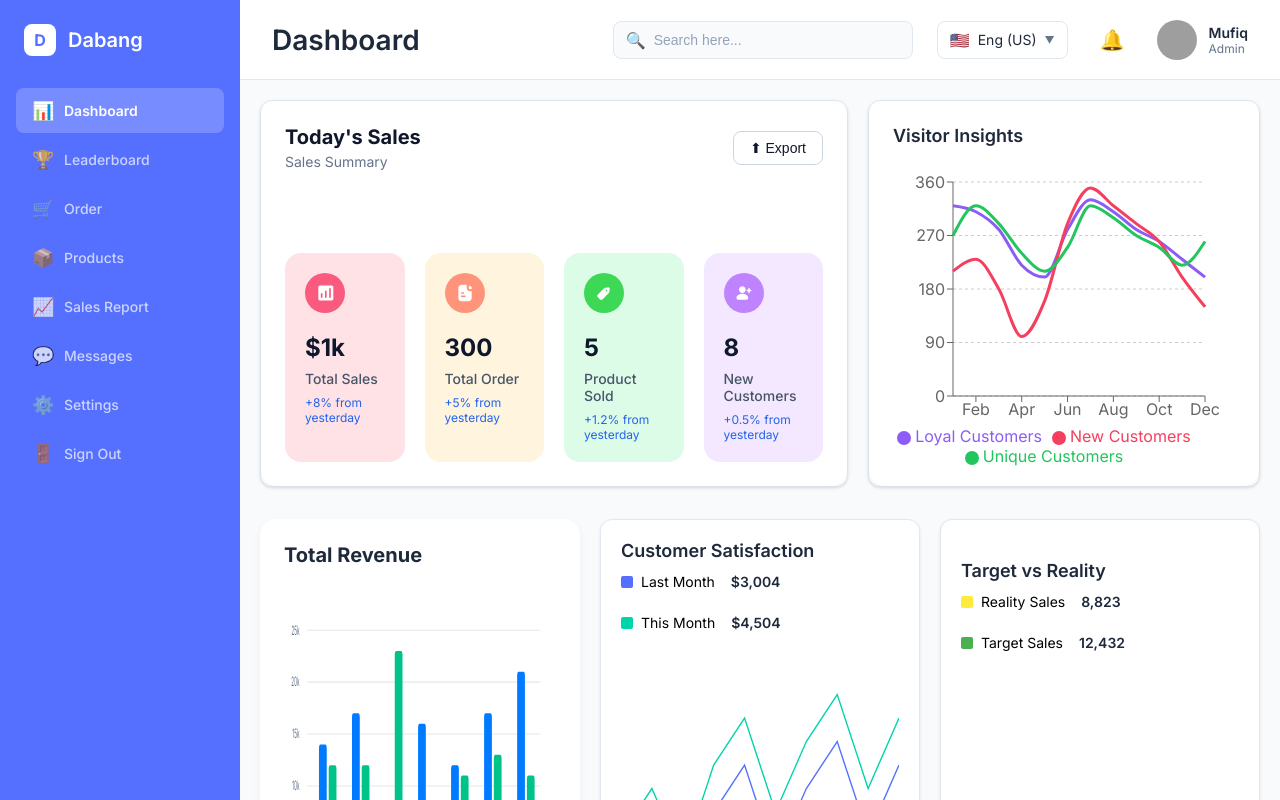
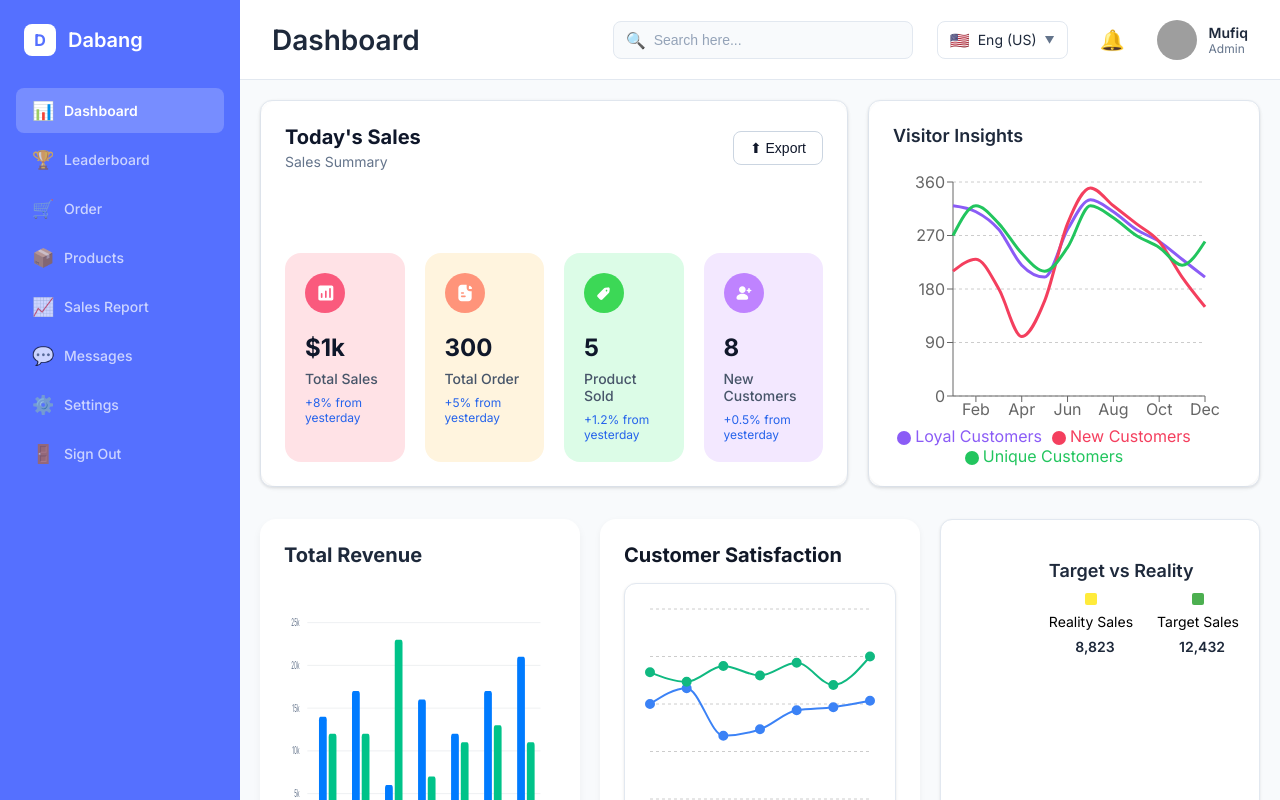
Before and after one commit to PiyushGhavghave/React-CRA-starter-template, a React (Create React App) app: page / in a window 1280 px wide. Built offline with nearby package versions, Linux system fonts and the light colour scheme; grey boxes are pictures that could not be loaded.

Commit message:
fixed : Customer Satisfaction component

```diff
--- /dev/null
+++ b/src/components/CustomerSatisfaction.css
@@ -0,0 +1,62 @@
+.customer-satisfaction {
+  background: #fff;
+  border-radius: 16px;
+  padding: 24px;
+  box-shadow: 0 2px 6px rgba(0,0,0,0.05);
+  height: 100%;
+  display: flex;
+  flex-direction: column;
+  justify-content: space-between;
+}
+
+.customer-satisfaction h2 {
+  font-size: 20px;
+  font-weight: 700;
+  margin-bottom: 16px;
+  color: #111827;
+}
+
+.chart-container {
+  flex-grow: 1;
+}
+
+.legend {
+  display: flex;
+  justify-content: space-evenly;
+  margin-top: 16px;
+  border-top: 1px solid #e5e7eb;
+  padding-top: 12px;
+}
+
+.legend-item {
+  display: flex;
+  flex-direction: column;
+  align-items: center;
+}
+
+.legend-item .dot {
+  width: 12px;
+  height: 12px;
+  border-radius: 50%;
+  margin-bottom: 4px;
+}
+
+.legend-item .dot.blue {
+  background: #3B82F6;
+}
+
+.legend-item .dot.green {
+  background: #10B981;
+}
+
+.legend-item .label {
+  font-size: 14px;
+  color: #6b7280;
+}
+
+.legend-item .value {
+  font-size: 16px;
+  font-weight: 700;
+  margin-top: 4px;
+  color: #111827;
+}
--- /dev/null
+++ b/src/components/CustomerSatisfaction.js
@@ -0,0 +1,93 @@
+import React from "react";
+import {
+  LineChart,
+  Line,
+  XAxis,
+  YAxis,
+  Tooltip,
+  ResponsiveContainer,
+  CartesianGrid,
+  Area
+} from "recharts";
+import "./CustomerSatisfaction.css";
+
+const data = [
+  { name: "Jan", lastMonth: 3000, thisMonth: 4000 },
+  { name: "Feb", lastMonth: 3500, thisMonth: 3700 },
+  { name: "Mar", lastMonth: 2000, thisMonth: 4200 },
+  { name: "Apr", lastMonth: 2200, thisMonth: 3900 },
+  { name: "May", lastMonth: 2800, thisMonth: 4300 },
+  { name: "Jun", lastMonth: 2900, thisMonth: 3600 },
+  { name: "Jul", lastMonth: 3100, thisMonth: 4500 },
+];
+
+export default function CustomerSatisfaction() {
+  return (
+    <div className="customer-satisfaction">
+      <h2>Customer Satisfaction</h2>
+
+      <div className="chart-container">
+        <ResponsiveContainer width="100%" height={200} >
+          <LineChart data={data} >
+            <defs>
+              <linearGradient id="colorLastMonth" x1="0" y1="0" x2="0" y2="1">
+                <stop offset="0%" stopColor="#3B82F6" stopOpacity={0}/>
+                <stop offset="100%" stopColor="#3B82F6" stopOpacity={0}/>
+              </linearGradient>
+              <linearGradient id="colorThisMonth" x1="0" y1="0" x2="0" y2="1">
+                <stop offset="0%" stopColor="#10B981" stopOpacity={0}/>
+                <stop offset="100%" stopColor="#10B981" stopOpacity={0}/>
+              </linearGradient>
+            </defs>
+
+            <CartesianGrid strokeDasharray="3 3" vertical={false} />
+            <XAxis hide/>
+            <YAxis hide />
+            <Tooltip cursor={{ stroke: "#ccc", strokeWidth: 1 }} />
+
+            <Area
+              type="monotone"
+              dataKey="lastMonth"
+              stroke="none"
+              fill="url(#colorLastMonth)"
+            />
+            <Area
+              type="monotone"
+              dataKey="thisMonth"
+              stroke="none"
+              fill="url(#colorThisMonth)"
+            />
+
+            <Line
+              type="monotone"
+              dataKey="lastMonth"
+              stroke="#3B82F6"
+              strokeWidth={2}
+              dot={{ fill: "#3B82F6", r: 4 }}
+            />
+            <Line
+              type="monotone"
+              dataKey="thisMonth"
+              stroke="#10B981"
+              strokeWidth={2}
+              dot={{ fill: "#10B981", r: 4 }}
+            />
+          </LineChart>
+        </ResponsiveContainer>
+      </div>
+
+      <div className="legend">
+        <div className="legend-item">
+          <span className="dot blue"></span>
+          <span className="label">Last Month</span>
+          <span className="value">$3,004</span>
+        </div>
+        <div className="legend-item">
+          <span className="dot green"></span>
+          <span className="label">This Month</span>
+          <span className="value">$4,504</span>
+        </div>
+      </div>
+    </div>
+  );
+}
--- a/src/components/Dashboard.js
+++ b/src/components/Dashboard.js
@@ -5,6 +5,7 @@ import Chart from './Chart';
 import TopProducts from './TopProducts';
 import VisitorInsights from './VisitorInsights';
 import TotalRevenue from './TotalRevenue';
+import CustomerSatisfaction from './CustomerSatisfaction';
 
 const Dashboard = () => {
   return (
@@ -22,18 +23,7 @@ const Dashboard = () => {
         <div className="charts-section">
           <div className="chart-grid-three">
             <TotalRevenue />
-            <div className="chart-container">
-              <Chart
-                title="Customer Satisfaction"
-                type="line"
-                subtitle1="Last Month"
-                subtitle2="This Month"
-                value1="$3,004"
-                value2="$4,504"
-                data={[3, 5, 2, 6, 8, 4, 7, 9, 5, 8]}
-                colors={["#5570FF", "#00D4AA"]}
-              />
-            </div>
+            <CustomerSatisfaction />
             <div className="chart-container">
               <Chart
                 title="Target vs Reality"
```
